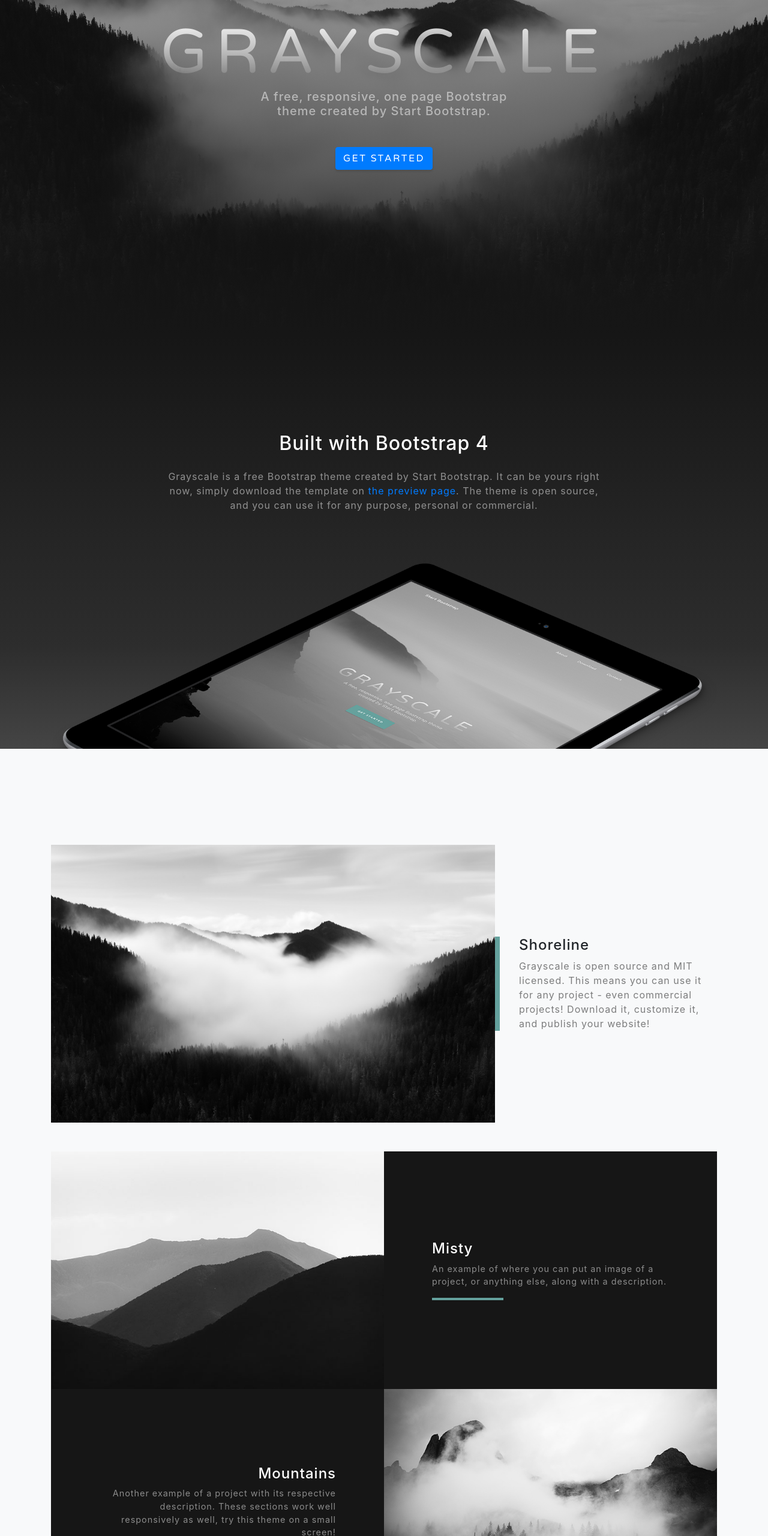
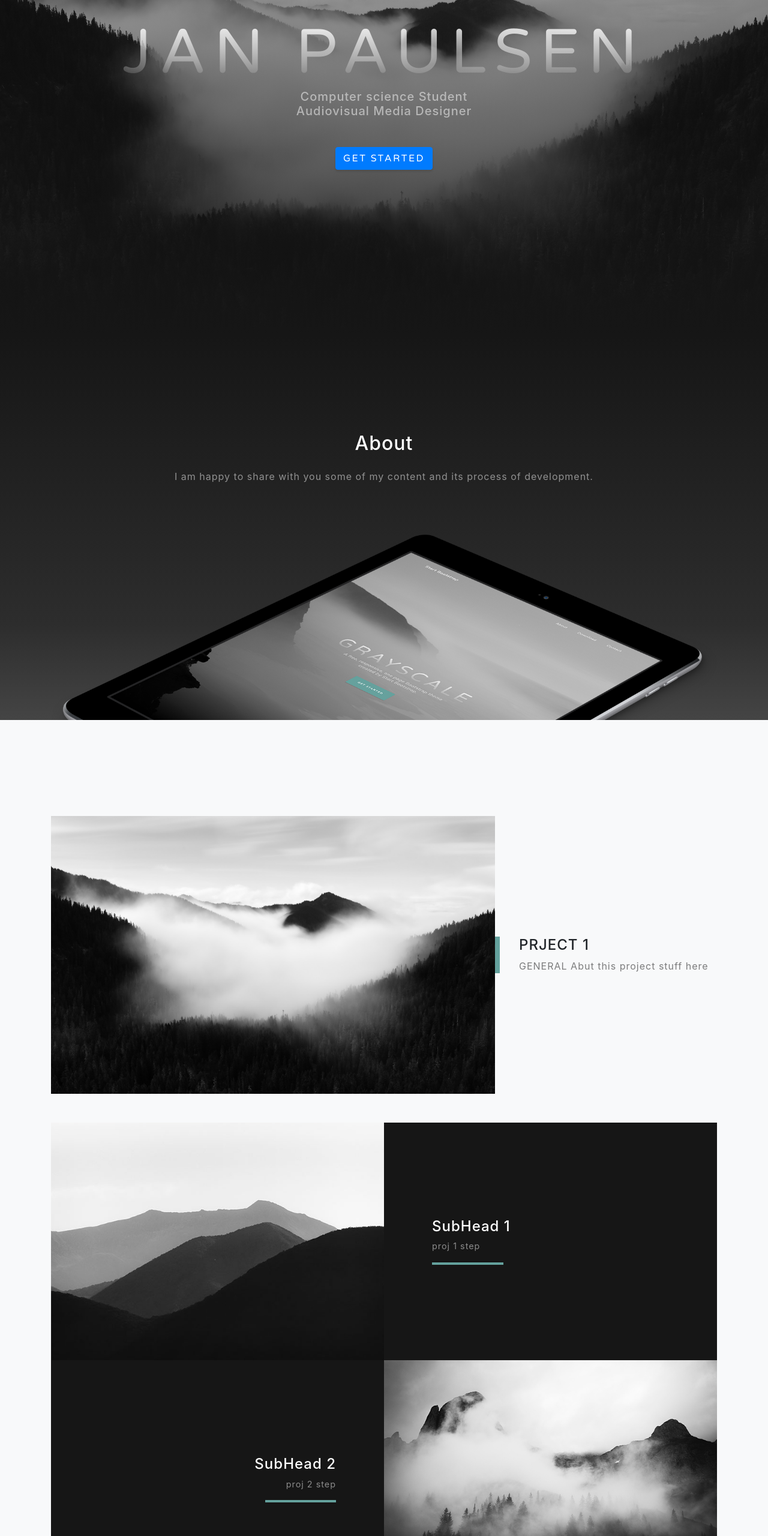
Before and after one commit to eberrippe/myPortfolio, a website with bundled scripts: page index.html in a window 1280 px wide. Shown: the part 240-2800 px from the top of the page at 60% size. Built offline with nearby package versions, Linux system fonts and the light colour scheme.

Commit message:
changed Index.html

```diff
--- a/index.html
+++ b/index.html
@@ -28,7 +28,7 @@
   <!-- Navigation -->
   <nav class="navbar navbar-expand-lg navbar-light fixed-top" id="mainNav">
     <div class="container">
-      <a class="navbar-brand js-scroll-trigger" href="#page-top">Start Bootstrap</a>
+      <a class="navbar-brand js-scroll-trigger" href="#page-top">Home</a>
       <button class="navbar-toggler navbar-toggler-right" type="button" data-toggle="collapse" data-target="#navbarResponsive" aria-controls="navbarResponsive" aria-expanded="false" aria-label="Toggle navigation">
         Menu
         <i class="fas fa-bars"></i>
@@ -53,8 +53,8 @@
   <header class="masthead">
     <div class="container d-flex h-100 align-items-center">
       <div class="mx-auto text-center">
-        <h1 class="mx-auto my-0 text-uppercase">Grayscale</h1>
-        <h2 class="text-white-50 mx-auto mt-2 mb-5">A free, responsive, one page Bootstrap theme created by Start Bootstrap.</h2>
+        <h1 class="mx-auto my-0 text-uppercase">Jan Paulsen</h1>
+        <h2 class="text-white-50 mx-auto mt-2 mb-5">Computer science Student<br>Audiovisual Media Designer</h2>
         <a href="#about" class="btn btn-primary js-scroll-trigger">Get Started</a>
       </div>
     </div>
@@ -65,9 +65,8 @@
     <div class="container">
       <div class="row">
         <div class="col-lg-8 mx-auto">
-          <h2 class="text-white mb-4">Built with Bootstrap 4</h2>
-          <p class="text-white-50">Grayscale is a free Bootstrap theme created by Start Bootstrap. It can be yours right now, simply download the template on
-            <a href="http://startbootstrap.com/template-overviews/grayscale/">the preview page</a>. The theme is open source, and you can use it for any purpose, personal or commercial.</p>
+          <h2 class="text-white mb-4">About</h2>
+          <p class="text-white-50">I am happy to share with you some of my content and its process of development.</p>
         </div>
       </div>
       <img src="img/ipad.png" class="img-fluid" alt="">
@@ -85,8 +84,8 @@
         </div>
         <div class="col-xl-4 col-lg-5">
           <div class="featured-text text-center text-lg-left">
-            <h4>Shoreline</h4>
-            <p class="text-black-50 mb-0">Grayscale is open source and MIT licensed. This means you can use it for any project - even commercial projects! Download it, customize it, and publish your website!</p>
+            <h4>PRJECT 1</h4>
+            <p class="text-black-50 mb-0">GENERAL Abut this project stuff here</p>
           </div>
         </div>
       </div>
@@ -100,8 +99,8 @@
           <div class="bg-black text-center h-100 project">
             <div class="d-flex h-100">
               <div class="project-text w-100 my-auto text-center text-lg-left">
-                <h4 class="text-white">Misty</h4>
-                <p class="mb-0 text-white-50">An example of where you can put an image of a project, or anything else, along with a description.</p>
+                <h4 class="text-white">SubHead 1</h4>
+                <p class="mb-0 text-white-50">proj 1 step</p>
                 <hr class="d-none d-lg-block mb-0 ml-0">
               </div>
             </div>
@@ -118,8 +117,8 @@
           <div class="bg-black text-center h-100 project">
             <div class="d-flex h-100">
               <div class="project-text w-100 my-auto text-center text-lg-right">
-                <h4 class="text-white">Mountains</h4>
-                <p class="mb-0 text-white-50">Another example of a project with its respective description. These sections work well responsively as well, try this theme on a small screen!</p>
+                <h4 class="text-white">SubHead 2</h4>
+                <p class="mb-0 text-white-50">proj 2 step</p>
                 <hr class="d-none d-lg-block mb-0 mr-0">
               </div>
             </div>
@@ -131,6 +130,7 @@
   </section>
 
   <!-- Signup Section -->
+<!--
   <section id="signup" class="signup-section">
     <div class="container">
       <div class="row">
@@ -148,9 +148,9 @@
       </div>
     </div>
   </section>
-
+  -->
   <!-- Contact Section -->
-  <section class="contact-section bg-black">
+  <section class="contact-section bg-black" id="signup">
     <div class="container">
 
       <div class="row">
@@ -161,7 +161,7 @@
               <i class="fas fa-map-marked-alt text-primary mb-2"></i>
               <h4 class="text-uppercase m-0">Address</h4>
               <hr class="my-4">
-              <div class="small text-black-50">4923 Market Street, Orlando FL</div>
+              <div class="small text-black-50">Düsseldorf, Germany</div>
             </div>
           </div>
         </div>
@@ -173,7 +173,7 @@
               <h4 class="text-uppercase m-0">Email</h4>
               <hr class="my-4">
               <div class="small text-black-50">
-                <a href="#">hello@yourdomain.com</a>
+                <a href="#">jan.u.paulsen@web.de</a>
               </div>
             </div>
           </div>
@@ -185,12 +185,12 @@
               <i class="fas fa-mobile-alt text-primary mb-2"></i>
               <h4 class="text-uppercase m-0">Phone</h4>
               <hr class="my-4">
-              <div class="small text-black-50">+1 (555) 902-8832</div>
+              <div class="small text-black-50">+49 (on Mail Request) </div>
             </div>
           </div>
         </div>
       </div>
-
+<!-- -----LINKS----
       <div class="social d-flex justify-content-center">
         <a href="#" class="mx-2">
           <i class="fab fa-twitter"></i>
@@ -202,14 +202,14 @@
           <i class="fab fa-github"></i>
         </a>
       </div>
-
+-->
     </div>
   </section>
 
   <!-- Footer -->
   <footer class="bg-black small text-center text-white-50">
     <div class="container">
-      Copyright &copy; Your Website 2019
+   Copyright &copy; Jan Paulsen 2019, <!--   <br>Template by Bootstrap-->
     </div>
   </footer>
 
```
